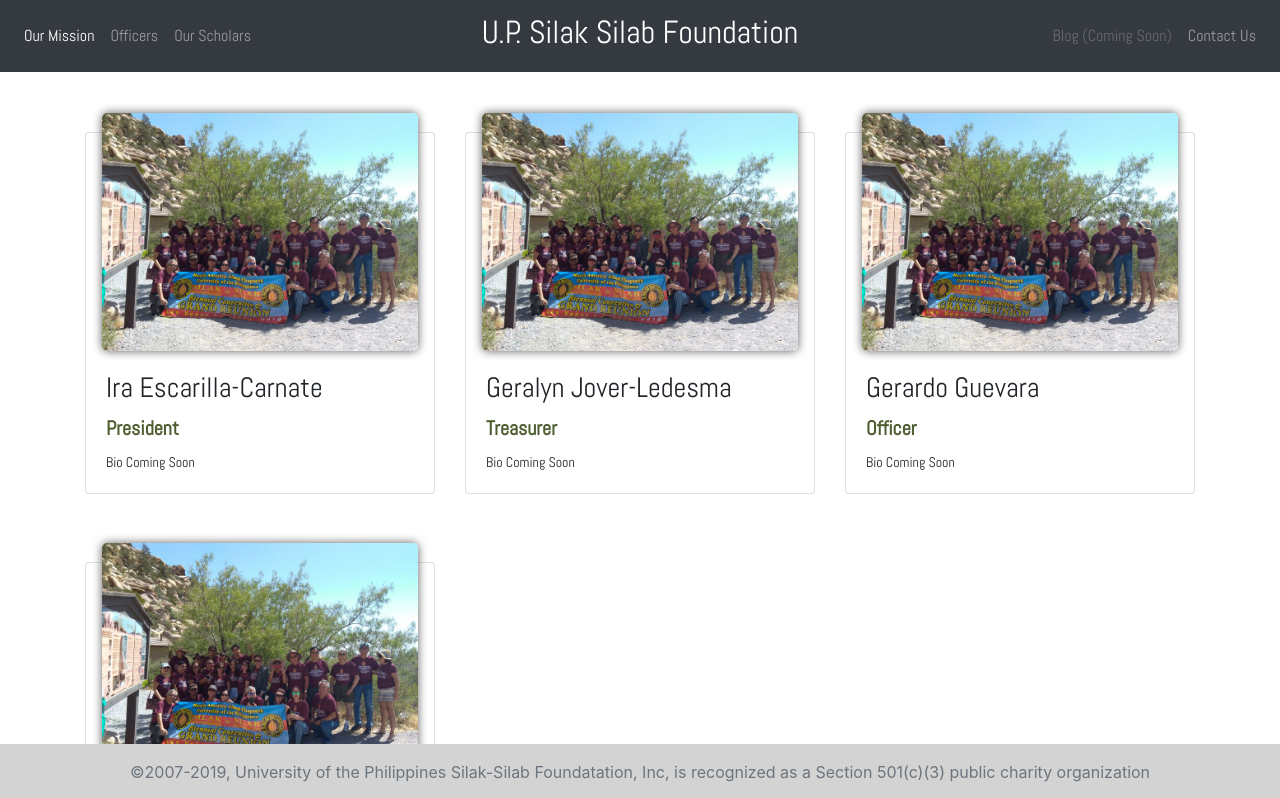
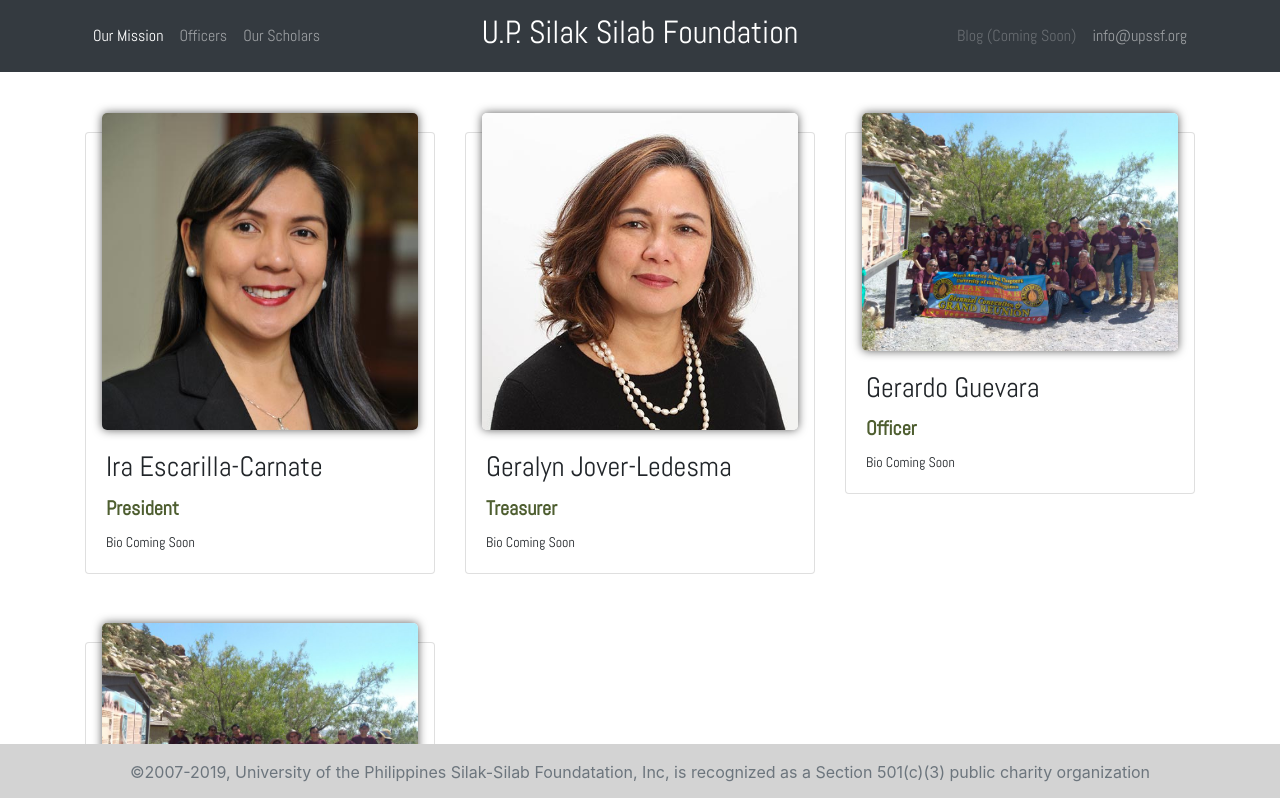
Before and after one commit to upssf/upssf-client, a React (Create React App) app: page /Officers in a window 1280 px wide. Shown: the top 798 px of the page. Built offline with nearby package versions, Linux system fonts and the light colour scheme.

Commit message:
update profile images

```diff
--- a/src/components/navbar.js
+++ b/src/components/navbar.js
@@ -1,8 +1,9 @@
 import React from 'react'
 
 function NavBar() {
-        return (
-            <nav className="navbar navbar-expand-md navbar-dark bg-dark">
+    return (
+        <nav className="navbar navbar-expand-md navbar-dark bg-dark">
+            <div className="container">
                 <div className="navbar-collapse collapse w-100 order-1 order-md-0 dual-collapse2">
                     <ul className="navbar-nav mr-auto">
                         <li className="nav-item active">
@@ -29,12 +30,13 @@
                             <a className="nav-link disabled" href="#">Blog (Coming Soon)</a>
                         </li>
                         <li className="nav-item">
-                            <a className="nav-link" href="mailto:info@upssf.org">Contact Us</a>
+                            <a className="nav-link" href="mailto:info@upssf.org">info@upssf.org</a>
                         </li>
                     </ul>
                 </div>
-            </nav>
-        )
+            </div>
+        </nav>
+    )
 }
 
 export default NavBar;
--- a/src/pages/Officers/officers.json
+++ b/src/pages/Officers/officers.json
@@ -3,14 +3,14 @@
         "id": 1,
         "name": "Ira Escarilla-Carnate",
         "position": "President",
-        "image": "profilecard.jpg",
+        "image": "2019-president.jpg",
         "bio": "Bio Coming Soon"
     },
     {
         "id": 2,
         "name": "Geralyn Jover-Ledesma",
         "position": "Treasurer",
-        "image": "profilecard.jpg",
+        "image": "2019-treasurer.jpg",
         "bio": "Bio Coming Soon"
     },
     {
--- a/src/pages/Scholars/index.js
+++ b/src/pages/Scholars/index.js
@@ -3,6 +3,7 @@
 
 function index() {
     return (
+        <section className="container">
             <div className="row p-5 mb-5">
                 <div className="col-md-6">
                     <p>
@@ -19,12 +20,12 @@
             </p>
 
 
+                </div>
+                <div className="col-md-6">
                     <p>
                         During my four years of stay in college, I kept myself busy in school work.Some of my achievements include winning the first place in Komsai.Org’s Codefest 2010, which is a programming contest for all Computer Science students in UPV.But what I pride myself in is the quality of the work that I do.During our junior year, our adviser picked the best students in our batch to be sent to do our OJT in Kabalaka Foundation in Iloilo City.My adviser picked me first and I was assigned to be the leader.The people working at Kabalaka Foundation were impressed at our team because we finished six systems for them in one month.Currently, I am leading a web game development team.
 
             </p>
-            </div>
-            <div className="col-md-6">
 
 
 
@@ -45,6 +46,7 @@
 
                 </div >
             </div>
+        </section>
     )
 }
 
```
Also changed, not shown: public/images/2019-president.jpg (added), public/images/2019-treasurer.jpg (added). Lines whose indentation alone changed are shown as unchanged.
